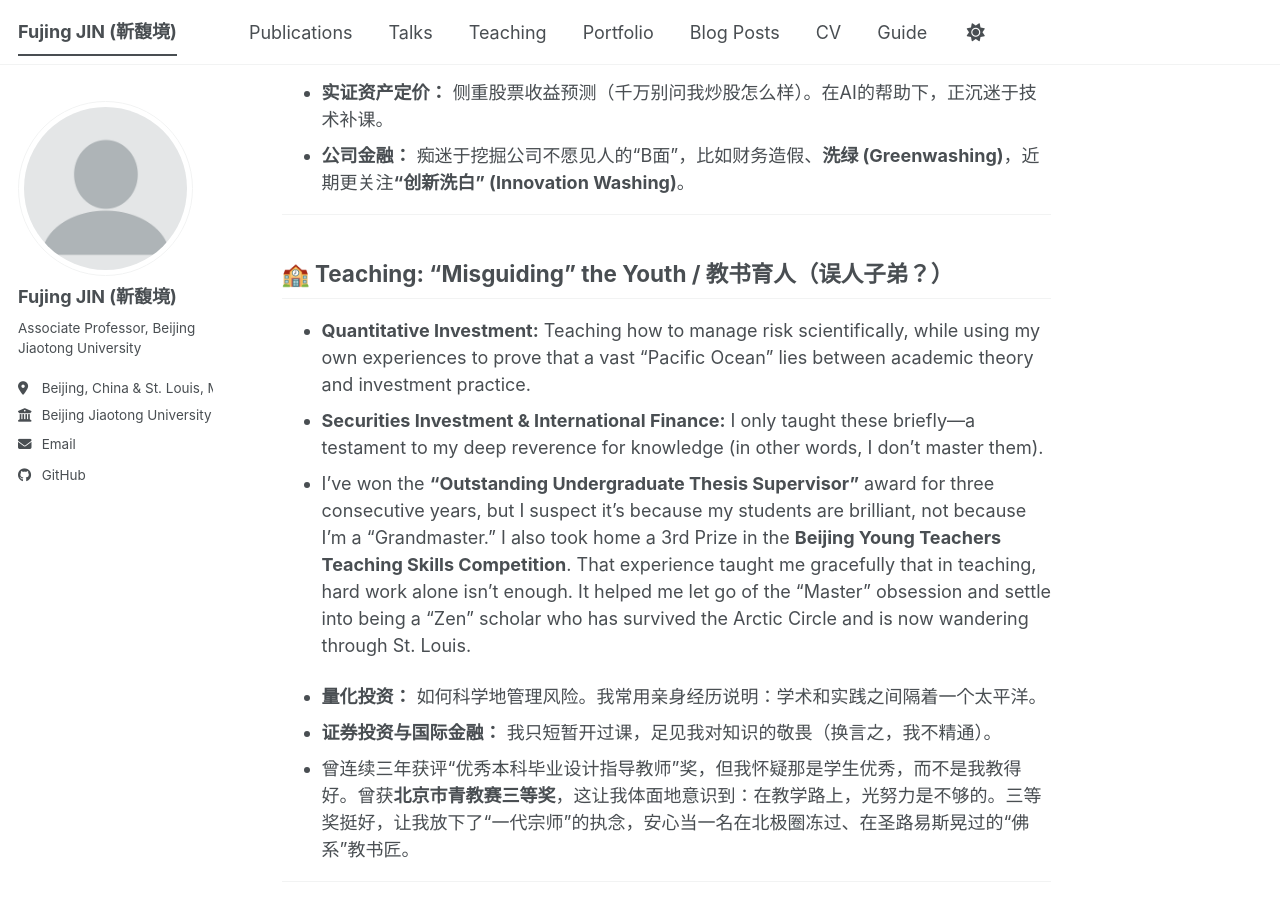
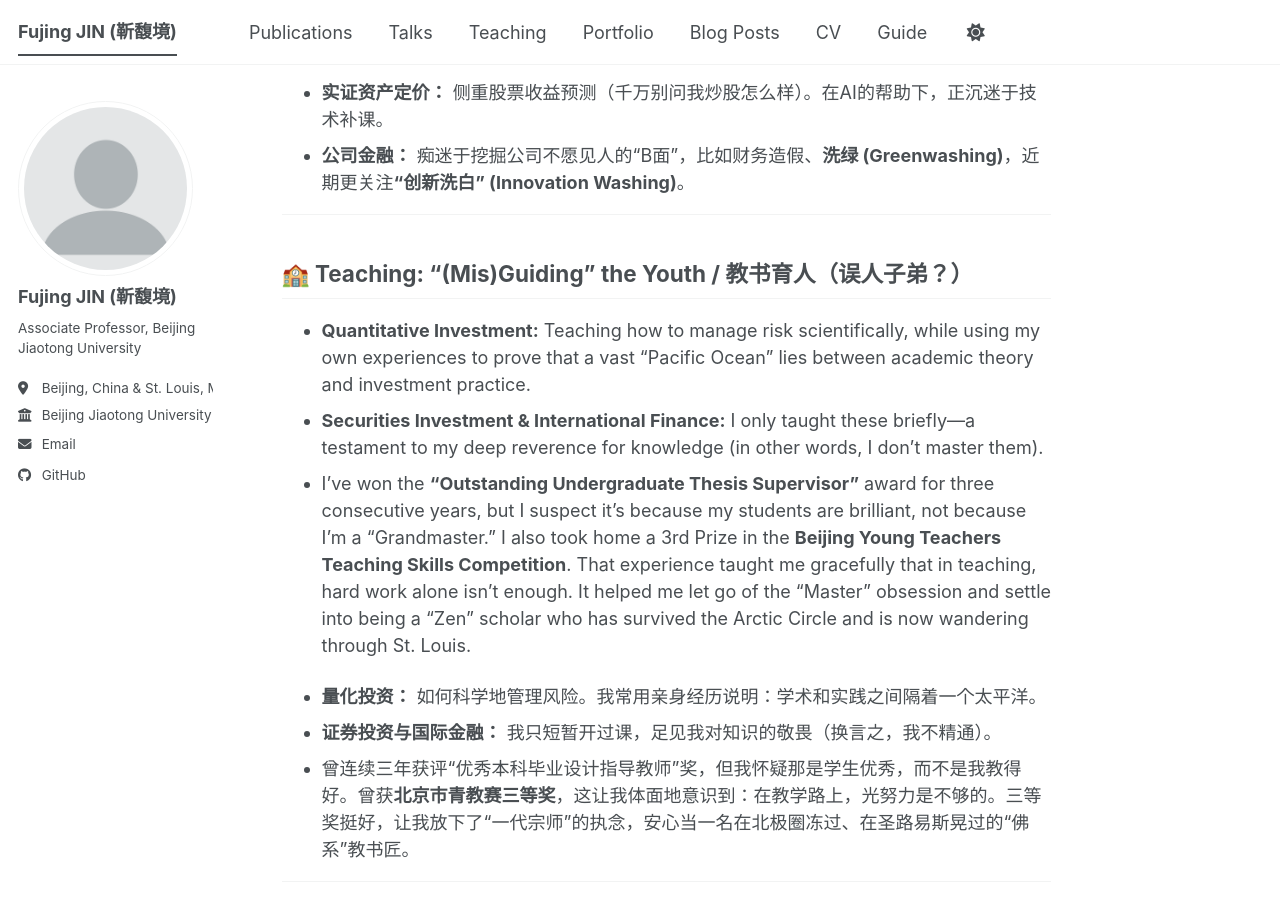
Before and after one commit to Fujing-JIN/Fujing-JIN.github.io, a Jekyll site: the page built from _pages/about.md, in a window 1280 px wide and 900 px high, scrolled down 1224 px. Built offline with Jekyll 4.4.1, drawn with Linux system fonts in a browser that asks for light colours; a script bundle is joined from its source files by our own code; library files that are not in the unit come from our copies.

Commit message:
Update about.md

```diff
--- a/_pages/about.md
+++ b/_pages/about.md
@@ -29,7 +29,7 @@ I am a firm believer of staying active through change. Born in **Hegang**, Heilo
 
 ---
 
-## 🏫 Teaching: "Misguiding" the Youth / 教书育人（误人子弟？）
+## 🏫 Teaching: "(Mis)Guiding" the Youth / 教书育人（误人子弟？）
 
 * **Quantitative Investment:** Teaching how to manage risk scientifically, while using my own experiences to prove that a vast "Pacific Ocean" lies between academic theory and investment practice.
 * **Securities Investment & International Finance:** I only taught these briefly—a testament to my deep reverence for knowledge (in other words, I don’t master them).
```
